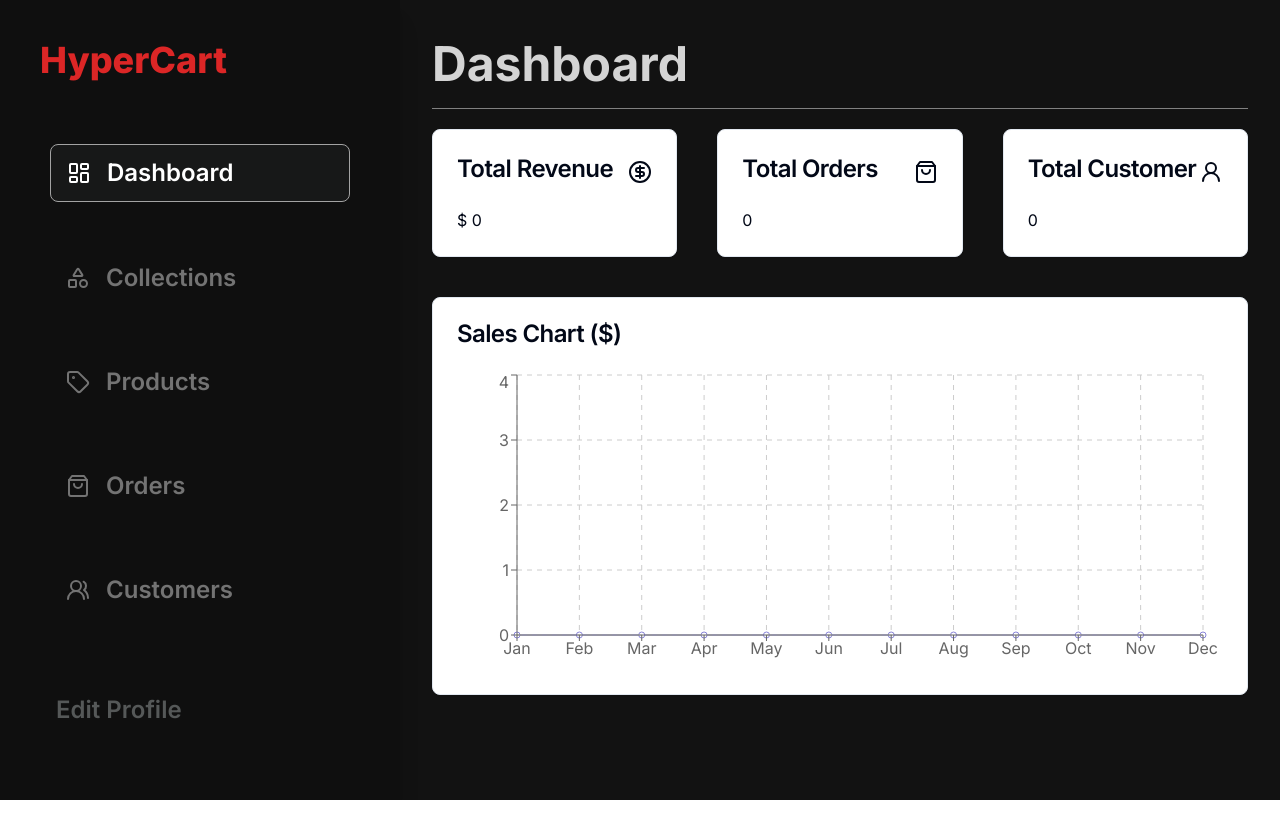
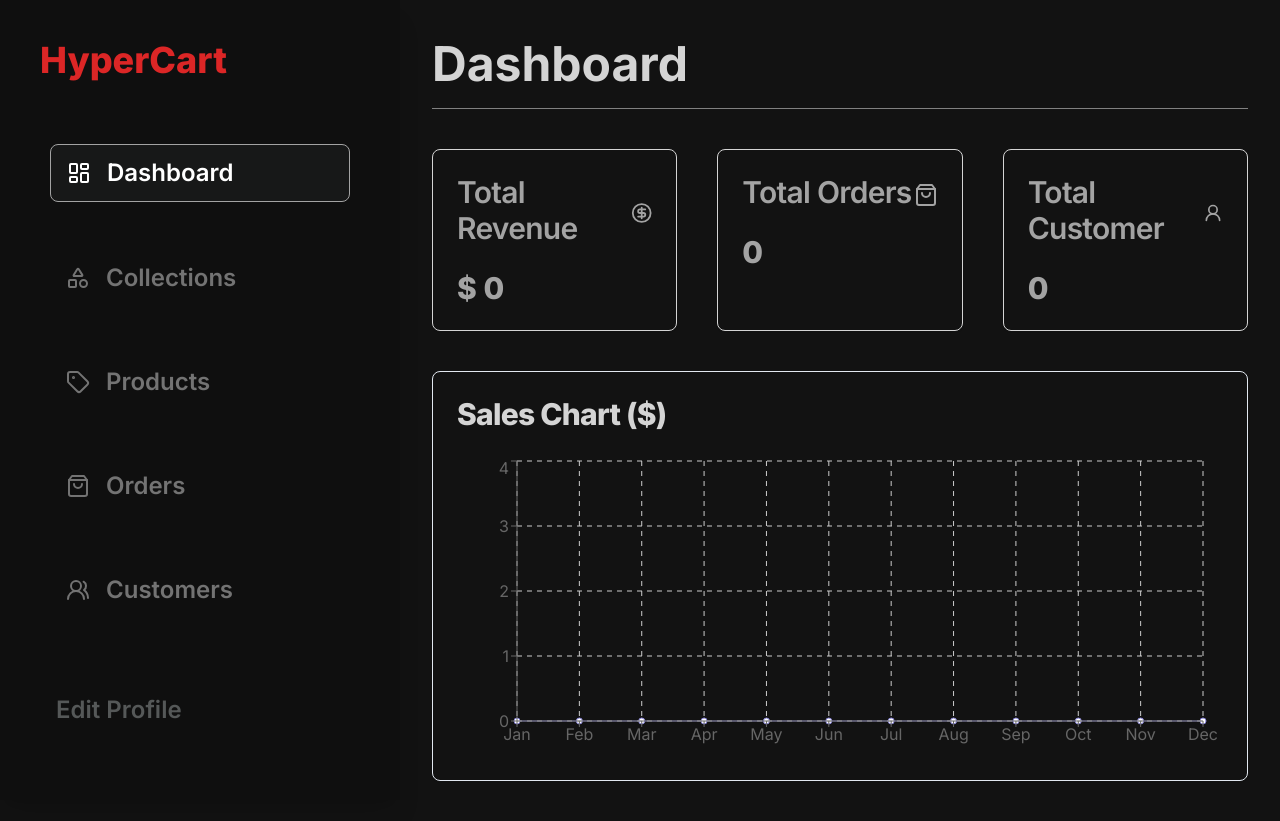
Before and after one commit to hannan-siddiqui/Hyper-Cart, a Next.js app: page / in a window 1280 px wide. Before the commit the page ends 800 px from the top, so only its background shows below. Built offline with nearby package versions, Linux system fonts and the light colour scheme; no server answers; the database is empty.

Commit message:
dashboard page design

```diff
--- a/app/(dashboard)/page.tsx
+++ b/app/(dashboard)/page.tsx
@@ -17,45 +17,47 @@ export default async function Home() {
   const graphData = await getSalesPerMonth();
 
   return (
-    <div className="px-8 py-10">
+    <div className=" px-8 py-10">
       <p className="text-5xl font-bold text-neutral-300">Dashboard</p>
       <Separator className="bg-grey-1 my-5" />
 
-      <div className="grid grid-cols-2 md:grid-cols-3 gap-10">
-        <Card>
+      <div className="mt-10 grid grid-cols-2 md:grid-cols-3 gap-10">
+
+        <Card className="bg-[#121212] text-neutral-400 border border-neutral-300">
           <CardHeader className="flex flex-row justify-between items-center">
-            <CardTitle>Total Revenue</CardTitle>
+            <CardTitle className="text-3xl">Total Revenue</CardTitle>
             <CircleDollarSign className="max-sm:hidden" />
           </CardHeader>
           <CardContent>
-            <p className="text-body-bold">$ {totalRevenue}</p>
+            <p className="text-3xl font-extrabold">$ {totalRevenue}</p>
           </CardContent>
         </Card>
 
-        <Card>
+        <Card className="bg-[#121212] text-neutral-400 border border-neutral-300">
           <CardHeader className="flex flex-row justify-between items-center">
-            <CardTitle>Total Orders</CardTitle>
+            <CardTitle className="text-3xl">Total Orders</CardTitle>
             <ShoppingBag className="max-sm:hidden" />
           </CardHeader>
           <CardContent>
-            <p className="text-body-bold">{totalOrders}</p>
+            <p className="text-3xl font-extrabold">{totalOrders}</p>
           </CardContent>
         </Card>
 
-        <Card>
+
+        <Card className="bg-[#121212] text-neutral-400 border border-neutral-300">
           <CardHeader className="flex flex-row justify-between items-center">
-            <CardTitle>Total Customer</CardTitle>
+            <CardTitle className="text-3xl" >Total Customer</CardTitle>
             <UserRound className="max-sm:hidden" />
           </CardHeader>
           <CardContent>
-            <p className="text-body-bold">{totalCustomers}</p>
+            <p className="text-3xl font-extrabold">{totalCustomers}</p>
           </CardContent>
         </Card>
       </div>
 
-      <Card className="mt-10">
+      <Card className="mt-10 bg-[#121212]">
         <CardHeader>
-          <CardTitle>Sales Chart ($)</CardTitle>
+          <CardTitle className="text-neutral-300 text-3xl font-extrabold" >Sales Chart ($)</CardTitle>
         </CardHeader>
         <CardContent>
           <SalesChart data={graphData} />
```
